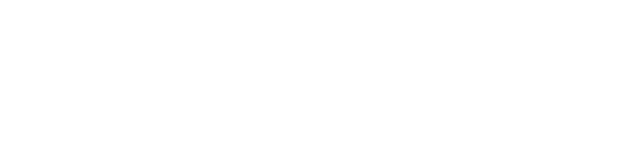
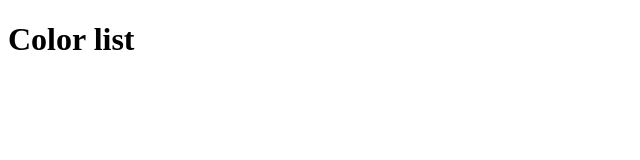
Before and after one commit to ururu333/ururu-project, a plain HTML site: page index.html in a window 1280 px wide. Shown: the whole page, without its empty margins (0-640 px from the left). Drawn offline with Linux system fonts and the light colour scheme.

Commit message:
add page title

```diff
--- a/index.html
+++ b/index.html
@@ -6,6 +6,6 @@
   <title>Document</title>
 </head>
 <body>
-
+  <h1>Color list</h1>
 </body>
 </html>
```
